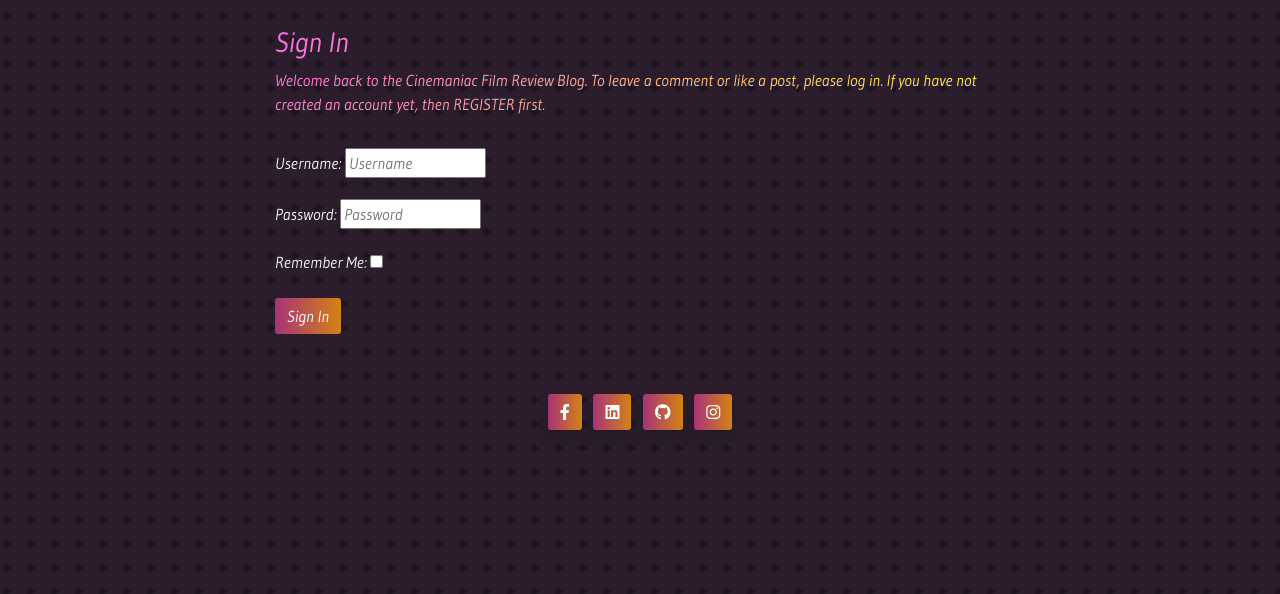
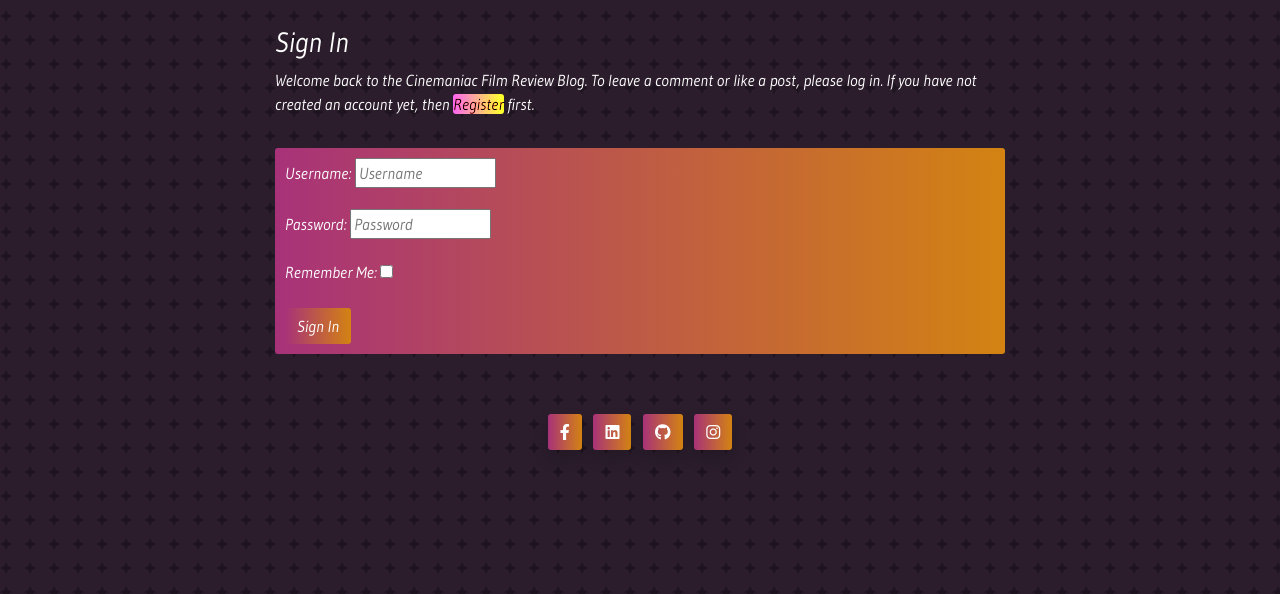
Before and after one commit to FullstackSammy/movie-review-blog, a Django app: page /accounts/login/ in a window 1280 px wide. Shown: the part 86-680 px from the top of the page. Run offline with Django 3.2, Linux system fonts and the light colour scheme; some libraries are stand-ins or nearby versions.

Commit message:
added comment section

```diff
--- a/blog/views.py
+++ b/blog/views.py
@@ -1,6 +1,8 @@
 from django.shortcuts import render, get_object_or_404
 from django.views import generic, View
 from .models import Post
+from .forms import CommentForm
+
 
 # Create your views here.
 
@@ -28,6 +30,7 @@ class PostDetail(View):
             {
                 'post': post,
                 'comments': comments,
-                'liked': liked
+                'liked': liked,
+                'comment_form': CommentForm()
             }
         )
--- a/cinemaniac/settings.py
+++ b/cinemaniac/settings.py
@@ -48,6 +48,7 @@ INSTALLED_APPS = [
     'django.contrib.staticfiles',
     'cloudinary',
     'django_summernote',
+    'crispy_forms',
     'blog',
 ]
 
@@ -55,6 +56,8 @@ SITE_ID = 1
 
 LOGIN_REDIRECT_URL = '/'
 LOGOUT_REDIRECT_URL = '/'
+
+CRISPY_TEMPLATE_PACK = 'bootstrap4'
 
 ACCOUNT_EMAIL_VERIFICATION = 'none'
 
--- a/requirements.txt
+++ b/requirements.txt
@@ -4,6 +4,7 @@ dj-database-url==0.5.0
 dj3-cloudinary-storage==0.0.6
 Django==3.2.16
 django-allauth==0.51.0
+django-crispy-forms==1.14.0
 django-summernote==0.8.20.0
 gunicorn==20.1.0
 oauthlib==3.2.2
--- a/static/css/style.css
+++ b/static/css/style.css
@@ -102,3 +102,17 @@ h4 {
 .card-text {
   color: whitesmoke !important;
 }
+
+.link {
+  background-image: linear-gradient(-90deg, #d38312, #a83279);
+  color: black !important;
+  border-radius: 3px;
+}
+
+.link:hover {
+  color: #2b1d2c !important;
+}
+
+.login, .signup {
+  padding: 10px;
+}
--- a/templates/account/login.html
+++ b/templates/account/login.html
@@ -9,18 +9,18 @@
 
 <div class="container">
     <div class="row">
-        <div class="col-md-8 mt-3 offset-md-2 gradient-text" style="filter: brightness(200%);">
-            <h3>{% trans "Sign In" %}</h3>
+        <div class="col-md-8 mt-3 offset-md-2 text-white" style="filter: brightness(200%);">
+            <h3 class="login-reg-text">{% trans "Sign In" %}</h3>
 
-            <p>{% blocktrans %}Welcome back to the Cinemaniac Film Review Blog. To leave a comment or like a post, please log in. If
+            <p class="login-reg-text">{% blocktrans %}Welcome back to the Cinemaniac Film Review Blog. To leave a comment or like a post, please log in. If
                 you
-                have not created an account yet, then <a class="link" href="{{ signup_url }}">REGISTER</a>
+                have not created an account yet, then <a class="link" href="{{ signup_url }}">Register</a>
                 first.{% endblocktrans %}</p>
         </div>
     </div>
     <div class="row">
         <div class="col-md-8 mt-3 offset-md-2">
-            <form class="login" method="POST" action="{% url 'account_login' %}">
+            <form class="login background-gradient" method="POST" action="{% url 'account_login' %}">
                 {% csrf_token %}
                 {{ form.as_p }}
                 {% if redirect_field_value %}
```
Also changed, not shown: blog/forms.py (added, +8 -0 lines), templates/account/signup.html (+5 -5 lines), templates/post_detail.html (+14 -3 lines).
